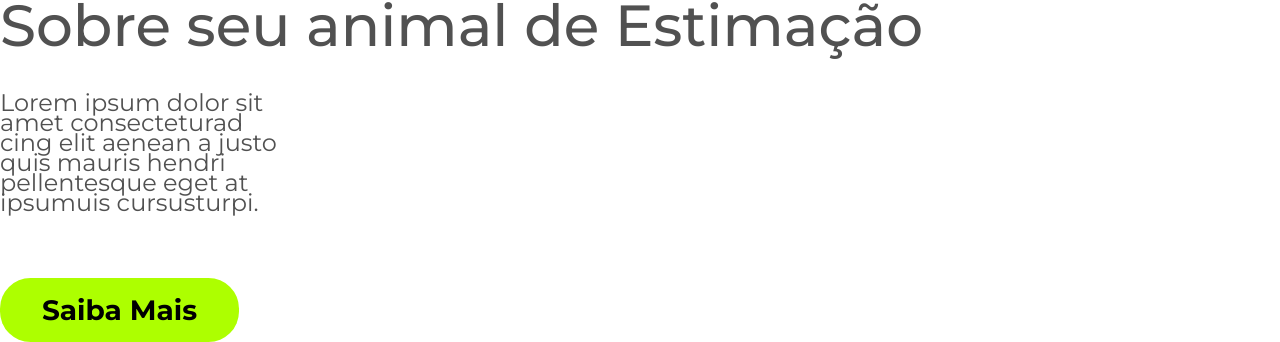
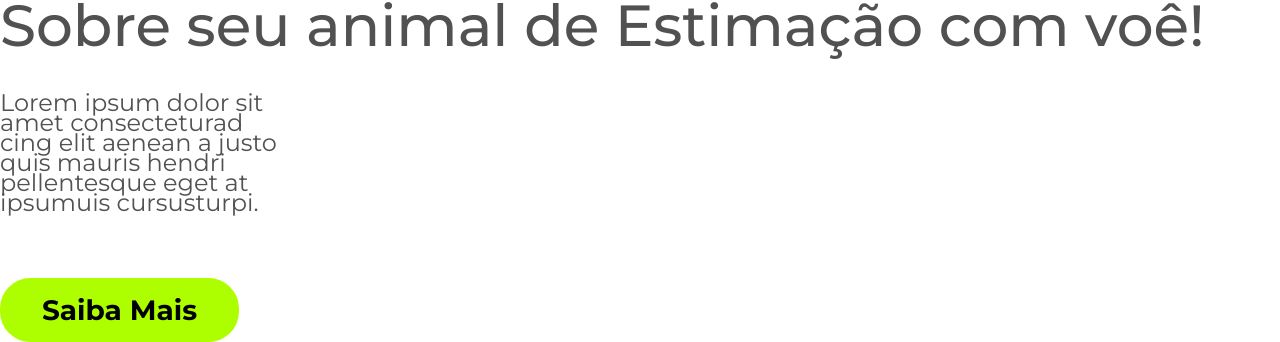
Before and after one commit to MarceloNaja79/Projeto-Wide-coverage, a plain HTML site: page Projetos acabados/We Care/index.html in a window 1280 px wide. Shown: the part 730-1072 px from the top of the page. Drawn offline with Linux system fonts and the light colour scheme.

Commit message:
Update index.html no Titulo

```diff
--- a/Projetos acabados/We Care/index.html
+++ b/Projetos acabados/We Care/index.html
@@ -30,7 +30,7 @@
             <section>
 
                 <h1>We Care</h1>
-                <h2>Sobre seu animal de Estimação</h2>
+                <h2>Sobre seu animal de Estimação com voê!</h2>
                 <p>Lorem ipsum dolor sit amet consecteturad<br>
                     cing elit aenean a justo quis mauris hendri<br>
                     pellentesque eget at ipsumuis cursusturpi.</p>
```
